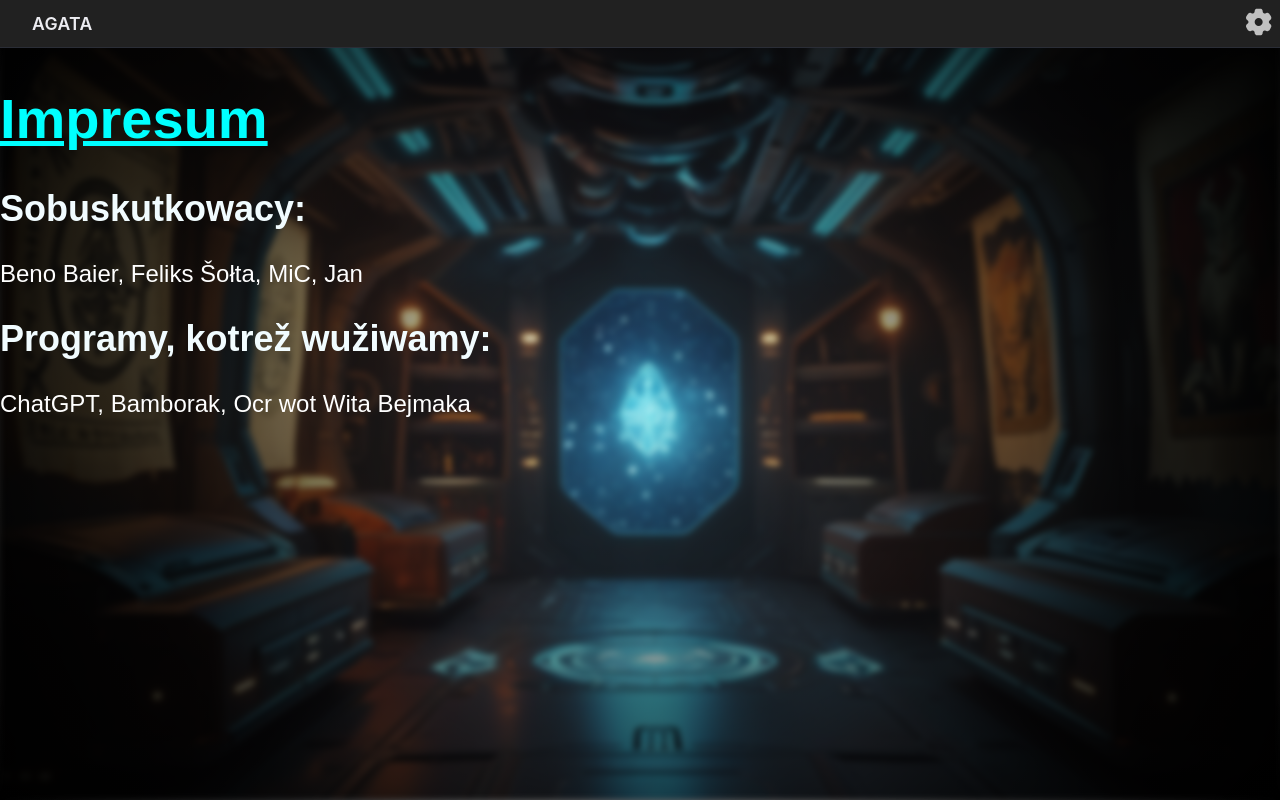
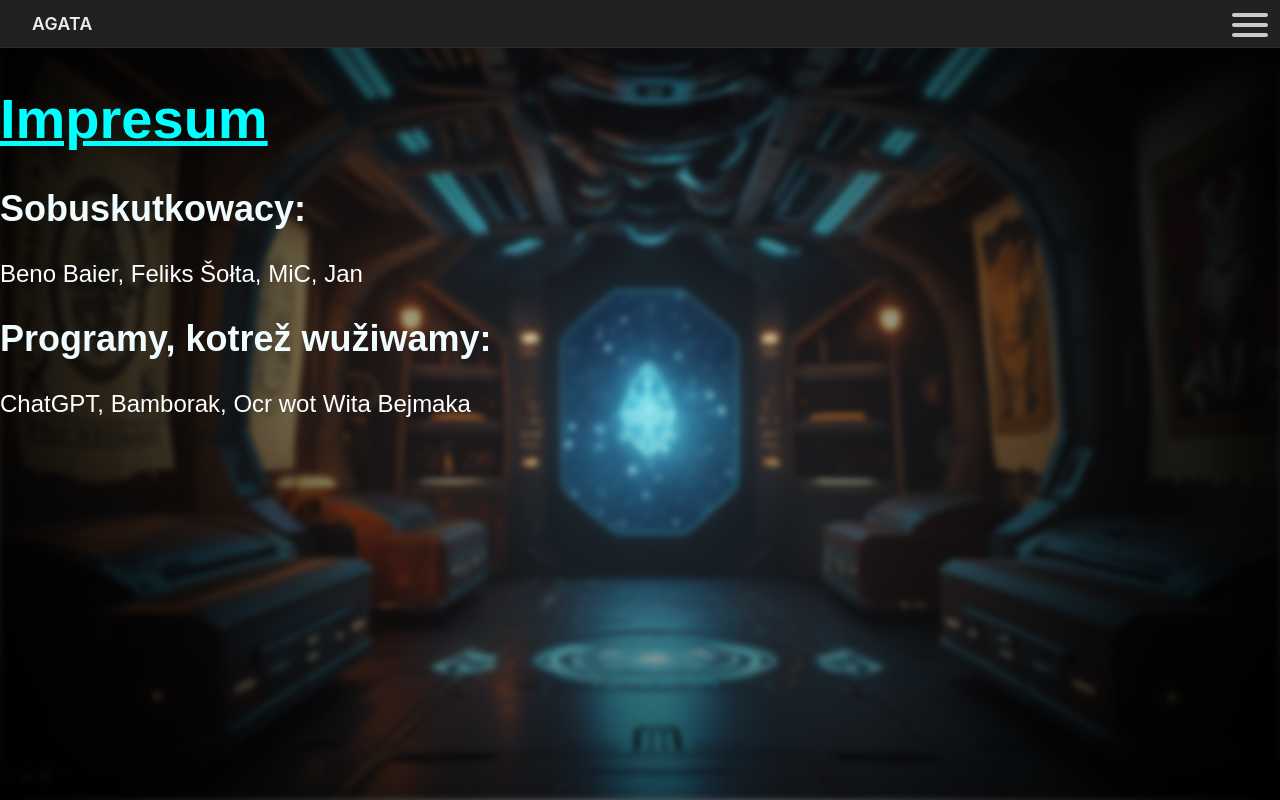
Before and after one commit to ZalozbaDev/agata-webapp, a React (Vite) app: page /impresum in a window 1280 px wide. Built offline with nearby package versions, Linux system fonts and the light colour scheme; no server answers.

Commit message:
removed footer, and moved it to menu

```diff
--- a/src/App.tsx
+++ b/src/App.tsx
@@ -11,7 +11,6 @@ import {
   useLocation,
 } from 'react-router-dom'
 import Header from './components/header'
-import { Footer } from './components/footer/index.tsx'
 import StartScreen from './pages/start'
 import ChatScreen from './pages/chat'
 import UrlsPage from './pages/urls'
@@ -219,7 +218,6 @@ const AppContentInner: React.FC<{
   const [isCentered, setIsCentered] = useState(false);
 const [wabjenjeOn, setWabjenjeOn] = useState(true);
 const [agataOn, setagataOn] = useState(true);
-const [citanjeOn, setcitanjeOn] = useState(true);
   const [audioUrl, setAudioUrl] = useState<string | null>(null)
   const [bamborakResponse, setBamborakResponse] =
     useState<BamborakAudioResponse | null>(null)
@@ -244,7 +242,7 @@ const [citanjeOn, setcitanjeOn] = useState(true);
     <WociCenteredContext.Provider value={{ isCentered, setIsCentered }}>
       <div style={appStyle}>
 
-        <Header citanjeOn={citanjeOn} agataOn={agataOn} wabjenjeOn={wabjenjeOn} onChangecitanje={(isActive) => {setcitanjeOn(isActive)} } onChangeagata={(isActive) => {setagataOn(isActive)} } onChangeWabjenje={(isActive) => {setWabjenjeOn(isActive)} }  />
+        <Header agataOn={agataOn} wabjenjeOn={wabjenjeOn} onChangeagata={(isActive) => {setagataOn(isActive)} } onChangeWabjenje={(isActive) => {setWabjenjeOn(isActive)} }  />
 
 
         {isMain && (isCentered || isExtraWide) && agataOn && (
@@ -260,7 +258,6 @@ const [citanjeOn, setcitanjeOn] = useState(true);
         )}
        {isMain && isWide && wabjenjeOn && <Wabjenje />}
 
-        {isMain && <Footer />}
         <div style={spacerStyle} /> {/* Spacer for fixed header */}
         <Routes>
           <Route path='/' element={<ChatApp onGetAudio={onGetAudio} />} />
--- a/src/assets/icons.tsx
+++ b/src/assets/icons.tsx
@@ -60,12 +60,10 @@ export const RetryIcon: React.FC = () => (
 
 export const Settingsicon: React.FC = () => (
   //from iconify
-<svg
-xmlns="http://www.w3.org/2000/svg"
-width="32"
-height="32"
+<svg xmlns="http://www.w3.org/2000/svg"
+width="48"
+height="48"
 viewBox="0 0 24 24">
-  <path fill="#c0c0c0"
-  fill-rule="evenodd"
-  d="M14.279 2.152C13.909 2 13.439 2 12.5 2s-1.408 0-1.779.152a2 2 0 0 0-1.09 1.083c-.094.223-.13.484-.145.863a1.62 1.62 0 0 1-.796 1.353a1.64 1.64 0 0 1-1.579.008c-.338-.178-.583-.276-.825-.308a2.03 2.03 0 0 0-1.49.396c-.318.242-.553.646-1.022 1.453c-.47.807-.704 1.21-.757 1.605c-.07.526.074 1.058.4 1.479c.148.192.357.353.68.555c.477.297.783.803.783 1.361s-.306 1.064-.782 1.36c-.324.203-.533.364-.682.556a2 2 0 0 0-.399 1.479c.053.394.287.798.757 1.605s.704 1.21 1.022 1.453c.424.323.96.465 1.49.396c.242-.032.487-.13.825-.308a1.64 1.64 0 0 1 1.58.008c.486.28.774.795.795 1.353c.015.38.051.64.145.863c.204.49.596.88 1.09 1.083c.37.152.84.152 1.779.152s1.409 0 1.779-.152a2 2 0 0 0 1.09-1.083c.094-.223.13-.483.145-.863c.02-.558.309-1.074.796-1.353a1.64 1.64 0 0 1 1.579-.008c.338.178.583.276.825.308c.53.07 1.066-.073 1.49-.396c.318-.242.553-.646 1.022-1.453c.47-.807.704-1.21.757-1.605a2 2 0 0 0-.4-1.479c-.148-.192-.357-.353-.68-.555c-.477-.297-.783-.803-.783-1.361s.306-1.064.782-1.36c.324-.203.533-.364.682-.556a2 2 0 0 0 .399-1.479c-.053-.394-.287-.798-.757-1.605s-.704-1.21-1.022-1.453a2.03 2.03 0 0 0-1.49-.396c-.242.032-.487.13-.825.308a1.64 1.64 0 0 1-1.58-.008a1.62 1.62 0 0 1-.795-1.353c-.015-.38-.051-.64-.145-.863a2 2 0 0 0-1.09-1.083M12.5 15c1.67 0 3.023-1.343 3.023-3S14.169 9 12.5 9s-3.023 1.343-3.023 3s1.354 3 3.023 3" clip-rule="evenodd"/></svg>
+	<path fill="#cacaca" d="M4 18h16c.55 0 1-.45 1-1s-.45-1-1-1H4c-.55 0-1 .45-1 1s.45 1 1 1m0-5h16c.55 0 1-.45 1-1s-.45-1-1-1H4c-.55 0-1 .45-1 1s.45 1 1 1M3 7c0 .55.45 1 1 1h16c.55 0 1-.45 1-1s-.45-1-1-1H4c-.55 0-1 .45-1 1" />
+</svg>
 )
--- a/src/components/footer/index.tsx
+++ /dev/null
@@ -1,13 +0,0 @@
-import React from 'react'
-import { Link } from 'react-router-dom'
-import { container, impresumstyle } from './styles'
-
-export const Footer: React.FC = () => {
-  return (
-    <footer style={{ ...container, zIndex: 9999}}>
-      <Link to='/impresum' style={{ ...impresumstyle, textDecoration: 'underline' }}>
-        Impresum
-      </Link>
-    </footer>
-  );
-}
--- a/src/components/footer/styles.ts
+++ /dev/null
@@ -1,22 +0,0 @@
-export const container: React.CSSProperties = {
-  width: '100vw',
-  maxWidth: '100%',
-  height: '48px',
-  display: 'flex',
-  alignItems: 'center',
-  justifyContent: 'center',
-  padding: '0 2rem',
-  boxSizing: 'border-box',
-  position: 'fixed',
-  bottom: -10,
-  left: 0,
-  zIndex: 0,
-}
-
-export const impresumstyle: React.CSSProperties = {
-  color: 'goldenrod',
-  textDecoration: 'none',
-  fontSize: '1rem',
-  fontWeight: 500,
-  transition: 'color 0.3s ease'
-}
--- a/src/components/header/index.tsx
+++ b/src/components/header/index.tsx
@@ -13,14 +13,16 @@ import {
   urlsButtonStyle,
   Settingsiconstyle,
   checkboxstyle,
+  impresumstyle
 } from './styles'
 import { CreateUrlRequest, urlService } from '../../services/urlService'
 import { Settingsicon } from '../../assets/icons'
 
 
-const Header: React.FC<{citanjeOn:boolean, agataOn:boolean, wabjenjeOn:boolean, onChangecitanje:(isActive:boolean)=>(void), onChangeagata:(isActive:boolean)=>void, onChangeWabjenje:(isActive:boolean)=>void}> = ({citanjeOn, onChangecitanje, agataOn, onChangeagata, wabjenjeOn,onChangeWabjenje}) => {
+const Header: React.FC<{agataOn:boolean, wabjenjeOn:boolean, onChangeagata:(isActive:boolean)=>void, onChangeWabjenje:(isActive:boolean)=>void}> = ({agataOn, onChangeagata, wabjenjeOn,onChangeWabjenje}) => {
   const [isOpen, setIsOpen] = useState(false)
     const [issetOpen, setIssetOpen] = useState(false)
+    const [ismenuOpen, setIsmenuOpen] = useState(false)
   const [newUrl, setNewUrl] = useState<CreateUrlRequest>({
     url: '',
     username: '',
@@ -80,7 +82,7 @@ const Header: React.FC<{citanjeOn:boolean, agataOn:boolean, wabjenjeOn:boolean,
           </Link>
         </div>
         <div style={Settingsiconstyle}>
-          <button style={{background: 'none', padding: 0}} onClick={() => setIssetOpen(true)}>
+          <button style={{background: 'none', padding: 0}} onClick={() => setIsmenuOpen(!ismenuOpen)}>
             <Settingsicon />
           </button>
         </div>
@@ -110,6 +112,16 @@ const Header: React.FC<{citanjeOn:boolean, agataOn:boolean, wabjenjeOn:boolean,
           </div>
         )}
       </header>
+      {ismenuOpen && (
+        <div onClick={() => setIsmenuOpen(false)} style={{...popupStyle, fontSize: '3rem', top:'90px', left: 'null', right: '-160px', zIndex: 1000}}>
+<Link to='/impresum' style={{...impresumstyle, fontSize: '2rem'}}>
+              Impresum
+            </Link>
+            <br></br><button onClick={() => setIssetOpen(true)} style={{...impresumstyle, fontSize: '2rem', background: 'none', border: 'none',}}>
+              Zastajenja
+              </button>
+        </div>
+      )}
       {issetOpen && (
         <div style={{...popupStyle, fontSize: '3rem'}}>
           <button style={{...closeButtonStyle, fontSize:'3rem',}} onClick={() => setIssetOpen(false)}>
@@ -123,9 +135,6 @@ const Header: React.FC<{citanjeOn:boolean, agataOn:boolean, wabjenjeOn:boolean,
           <p><input type='checkbox' name='Agata' id='agata' checked={agataOn} onChange={e => {
               onChangeagata(e.target.checked);
             }} style={checkboxstyle}/>Agata</p>
-          <p><input type='checkbox' name='Předčitanje' id='citanje' checked={citanjeOn} onChange={e => {
-              onChangecitanje(e.target.checked);
-            }} style={checkboxstyle}/>Předčitanje</p>
           </div>
           </div>
       )}
--- a/src/components/header/styles.ts
+++ b/src/components/header/styles.ts
@@ -121,18 +121,28 @@ export const sendButtonStyle: React.CSSProperties = {
 }
 
 export const Settingsiconstyle: React.CSSProperties = {
-top: '5px',
+top: 0,
 right: '5px',
 position: 'fixed',
 background: 'none',
+color: '#8d8d8dff',
 border: 'none',
 padding: 0,
 zIndex: 9000,
 }
 
 export const checkboxstyle: React.CSSProperties = {
-width: '1.8rem',
-height: '1.8rem',
+width: '1.6rem',
+height: '1.6rem',
 accentColor: '#1c9bc5ff',
 zIndex: 9000,
 }
+
+export const impresumstyle: React.CSSProperties = {
+  color: 'goldenrod',
+  textDecoration: 'none',
+  fontSize: '1rem',
+  fontWeight: 500,
+  transition: 'color 0.3s ease',
+  marginBottom  : '-1000px',
+}
```
